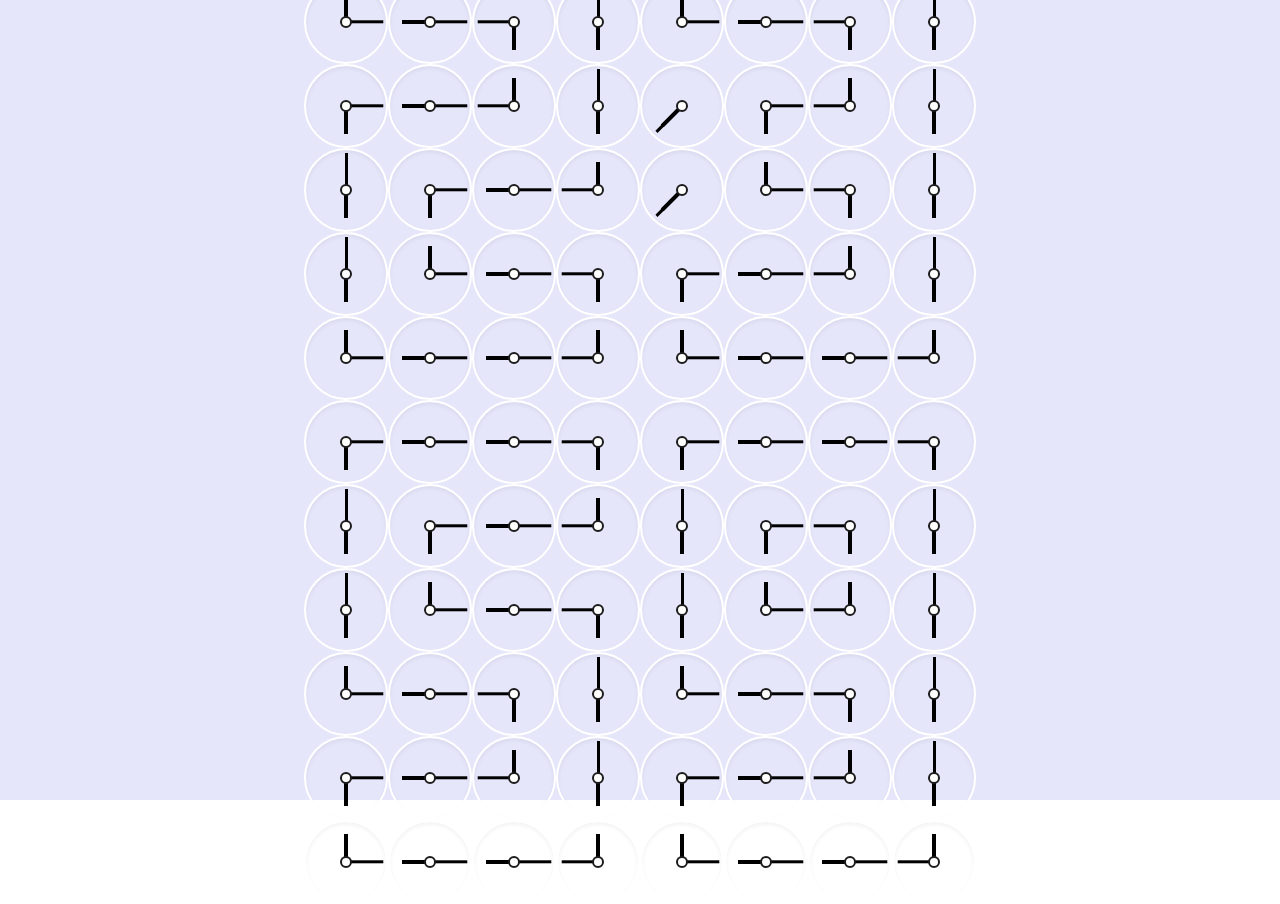
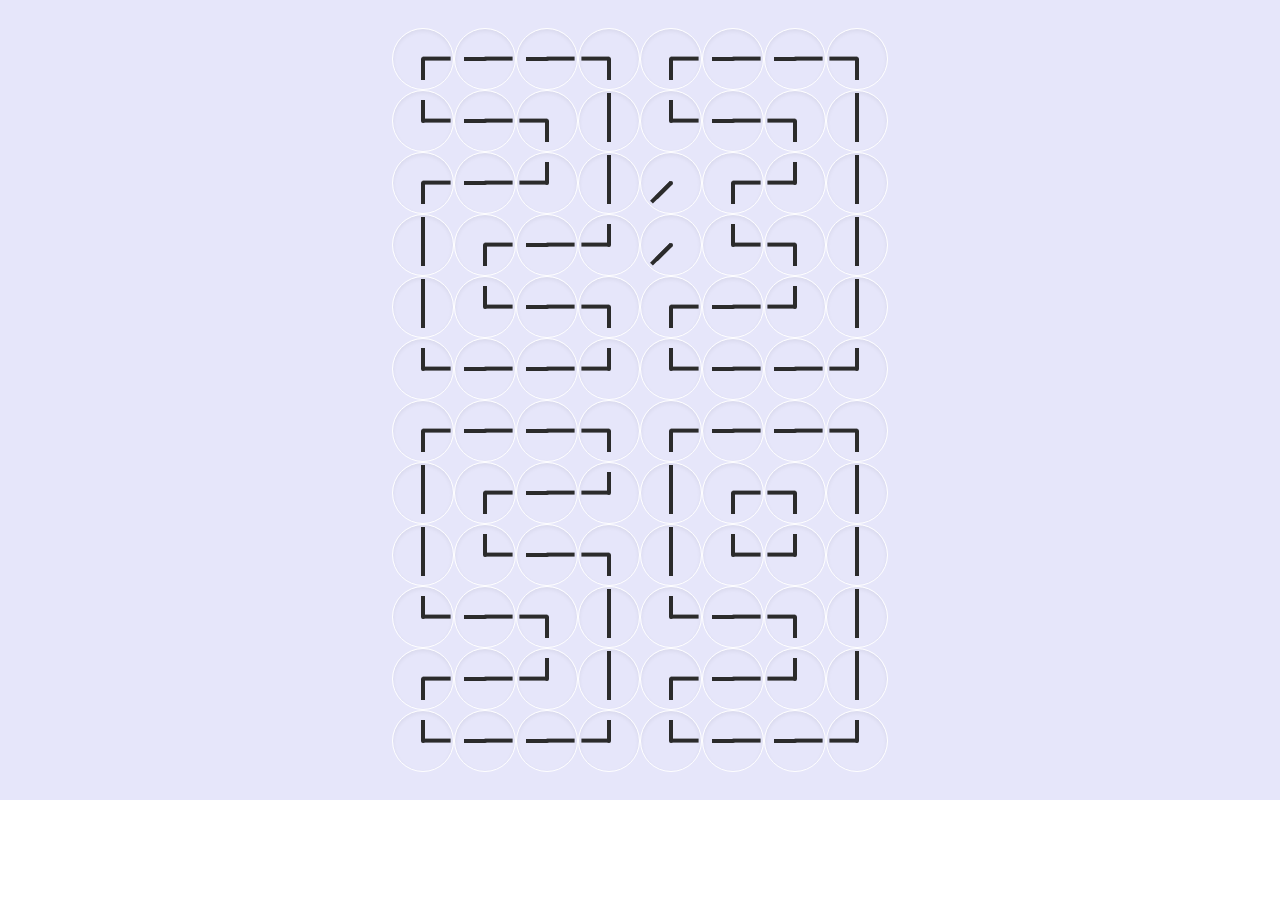
Before and after one commit to Dynodzzo/digitalog-clock, a React (Create React App) app: page / in a window 1280 px wide. After the commit the page ends 800 px from the top, so only its background shows below. Built offline with nearby package versions, Linux system fonts and the light colour scheme.

Commit message:
All clocks of a digit now spin on change
Several improvements and styling adjustments.

```diff
--- a/src/App.tsx
+++ b/src/App.tsx
@@ -21,14 +21,14 @@ class App extends Component<{}, IAppState> {
   }
 
   componentDidMount(): void {
-    this.intervalId = setInterval(() => this.calculateClockDigits(), 1000);
+    this.intervalId = setInterval(() => this.updateClockDigits(), 1000);
   }
 
   componentWillUnmount(): void {
     clearInterval(this.intervalId);
   }
 
-  private calculateClockDigits(): void {
+  private updateClockDigits(): void {
     const now: Date = new Date();
 
     this.setState({
--- a/src/components/clock/clock.component.tsx
+++ b/src/components/clock/clock.component.tsx
@@ -1,7 +1,8 @@
 import { Component } from "react";
 import { IClockProps, IClockState } from "./clock.model";
+import { randomInt } from "../../shared/utils";
+import { MAX_SPINS, MIN_SPINS } from "../../shared/constants";
 import './clock.css';
-import { MAX_SPINS } from "../../shared/constants";
 
 class Clock extends Component<IClockProps, IClockState> {
 
@@ -15,28 +16,24 @@ class Clock extends Component<IClockProps, IClockState> {
   }
 
   componentDidUpdate(oldProps: IClockProps): void {
-    if (oldProps.hours !== this.props.hours || oldProps.minutes !== this.props.minutes) {
-      this.randomizeSpin();
+    if (oldProps.digit !== this.props.digit) {
+      this.setState({
+        randomSpinHours: this.getRandomSpin(),
+        randomSpinMinutes: this.getRandomSpin()
+      });
     }
   }
 
-  private randomizeSpin(): void {
-    const randomSpinHours: number = Math.floor(Math.random() * MAX_SPINS);
-    const randomSpinMinutes: number = Math.floor(Math.random() * MAX_SPINS);
-
-    this.setState({
-      randomSpinHours,
-      randomSpinMinutes
-    });
-
+  private getRandomSpin(): number {
+    return randomInt(MIN_SPINS, MAX_SPINS);
   }
 
   render() {
     return (
       <div className="clock">
         <div className="wrap">
-          <span className="hours" style={{ transform: `rotate(${this.props.hours + (this.state.randomSpinHours * 360)}deg)` }}></span>
-          <span className="minutes" style={{ transform: `rotate(${this.props.minutes + (this.state.randomSpinMinutes * 360)}deg)` }}></span>
+          <span className="hours" style={{ transform: `rotate(${this.props.hoursAngle + (this.state.randomSpinHours * 360)}deg)` }}></span>
+          <span className="minutes" style={{ transform: `rotate(${this.props.minutesAngle - (this.state.randomSpinMinutes * 360)}deg)` }}></span>
           <span className="dot"></span>
         </div>
       </div>
--- a/src/components/clock/clock.css
+++ b/src/components/clock/clock.css
@@ -2,7 +2,7 @@
   border-radius: 100%;
   background: transparent;
   font-family: "Montserrat";
-  border: 2px solid white;
+  border: 1.5px solid white;
   box-shadow: rgba(0, 0, 0, 0.06) 0px 2px 4px 0px inset;
   /* box-shadow: rgba(0, 0, 0, 0.12) 0px 1px 3px, rgba(0, 0, 0, 0.24) 0px 1px 2px; */
 }
@@ -10,14 +10,14 @@
 .wrap {
   overflow: hidden;
   position: relative;
-  width: 80px;
-  height: 80px;
+  width: 60px;
+  height: 60px;
   border-radius: 100%;
 }
 
 .hours, .minutes {
   position: absolute;
-  background-color: black;
+  background-color: rgb(43, 43, 43);;
   margin: auto;
   left: 0;
   bottom: 0;
@@ -31,12 +31,12 @@
   top: -35%;
   width: 4px;
   height: 35%;
-  background-color: black;
+  background-color: rgb(43, 43, 43);
 }
 
 .minutes {
   top: -46%;
-  width: 3px;
+  width: 4px;
   height: 46%;
 }
 
@@ -46,10 +46,10 @@
   left: 0;
   right: 0;
   bottom: 0;
-  width: 8px;
-  height: 8px;
-  background: white;
-  border: 2px solid #1b1b1b;
+  width: 4px;
+  height: 4px;
+  background: rgb(43, 43, 43);;
+  /* border: 1px solid rgb(43, 43, 43);; */
   border-radius: 100%;
   margin: auto;
 }
--- a/src/components/clock/clock.model.ts
+++ b/src/components/clock/clock.model.ts
@@ -1,6 +1,7 @@
 export interface IClockProps {
-  hours: number;
-  minutes: number;
+  hoursAngle: number;
+  minutesAngle: number;
+  digit: number;
 }
 
 export interface IClockState {
--- a/src/components/digit/digit.component.tsx
+++ b/src/components/digit/digit.component.tsx
@@ -32,13 +32,13 @@ class Digit extends Component<IDigitProps, IDigitState> {
       <div className="digit">
         {this.state.clocksRotations.map((clocksRotationsLine: IClockRotation[], clocksRotationsLineIndex: number) => {
           return <div key={`clockLine-${clocksRotationsLineIndex}`} className="clocksRow">
-            {
-              clocksRotationsLine.map((clockRotation: IClockRotation, clocksRotationsIndex: number) => {
-                return <Clock
-                  key={`clock-${clocksRotationsLineIndex}${clocksRotationsIndex}`}
-                  hours={clockRotation.hours}
-                  minutes={clockRotation.minutes} />
-              })
+            {clocksRotationsLine.map((clockRotation: IClockRotation, clocksRotationsIndex: number) => {
+              return <Clock
+                key={`clock-${clocksRotationsLineIndex}${clocksRotationsIndex}`}
+                hoursAngle={clockRotation.hours}
+                minutesAngle={clockRotation.minutes}
+                digit={this.props.value} />
+            })
             }
           </div>
         })}
--- a/src/shared/constants.ts
+++ b/src/shared/constants.ts
@@ -1,6 +1,7 @@
 import { ClockRotationType, IClockRotation } from "./models/clock.model";
 
 export const MAX_SPINS: number = 2;
+export const MIN_SPINS: number = 1;
 
 export const ClockRotations: Map<ClockRotationType, IClockRotation> = new Map<ClockRotationType, IClockRotation>([
   [ClockRotationType.A, { type: ClockRotationType.A, minutes: 0, hours: 180 }],
--- /dev/null
+++ b/src/shared/utils.ts
@@ -0,0 +1,3 @@
+export function randomInt(min: number = 0, max: number = 10): number {
+  return Math.floor(Math.random() * (max - min + 1)) + min;
+}
```
Also changed, not shown: 1 other file (tests, documents, lock files or other folders).
